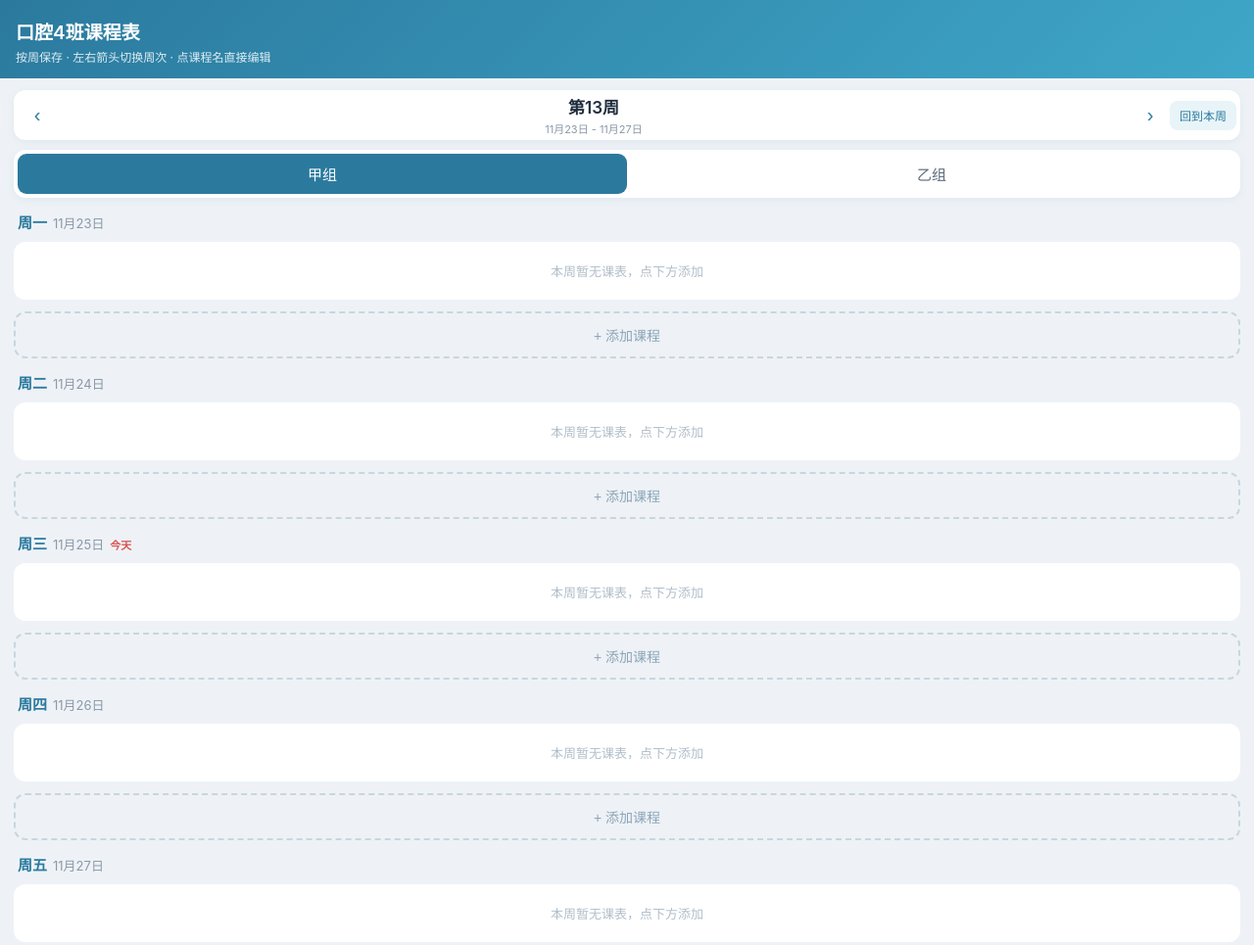
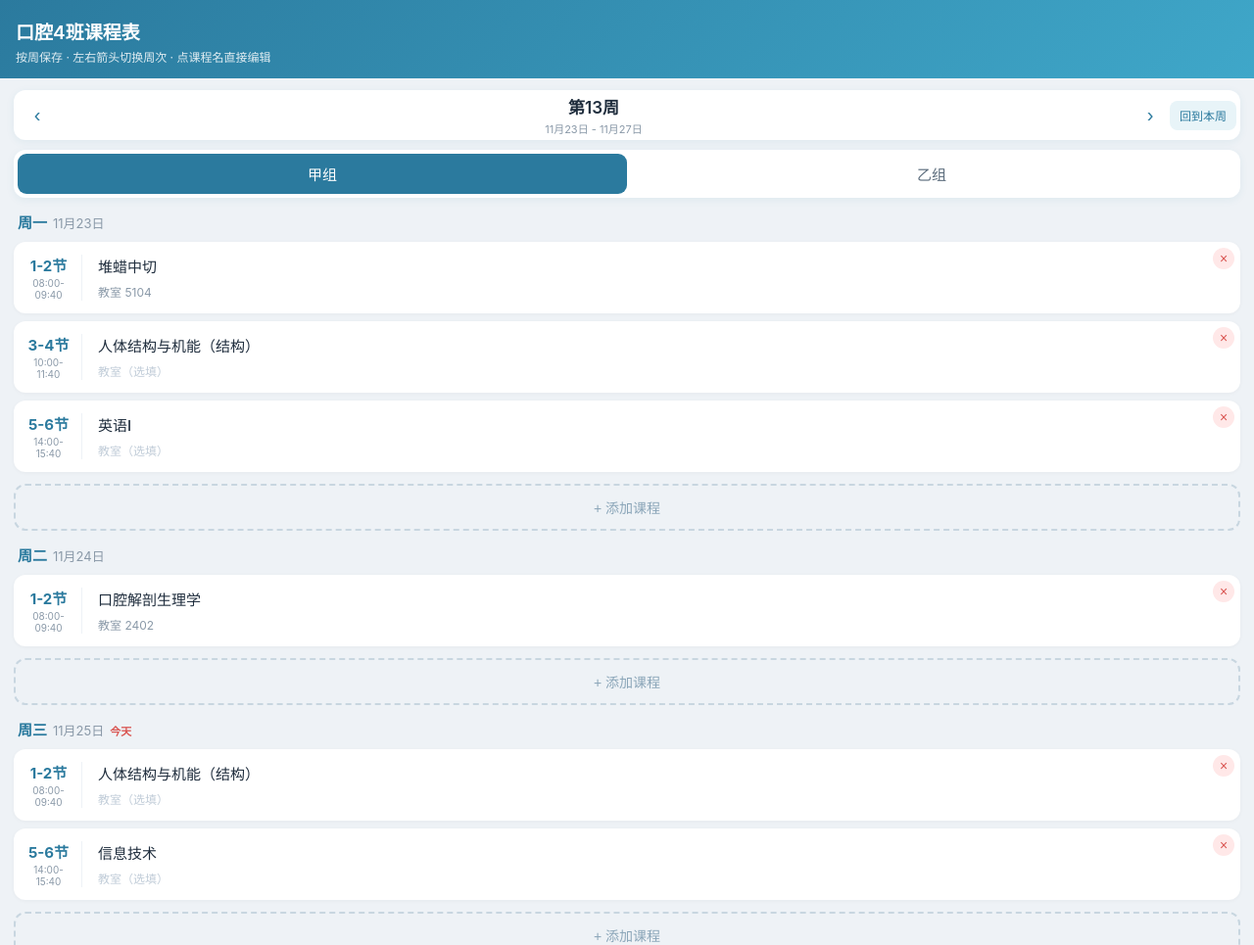
Before and after one commit to zimozhi/kq4-schedule, a plain HTML site: page index.html in a window 1280 px wide. Shown: the top 965 px of the page at 98% size. Drawn offline with Linux system fonts and the light colour scheme; no server answers.

Commit message:
Add week 13 schedule

```diff
--- a/index.html
+++ b/index.html
@@ -301,9 +301,27 @@ const WEEK12_DEFAULT = {
   ]
 };
 
-const WEEK_DEFAULTS = { "9": WEEK9_DEFAULT, "10": WEEK10_DEFAULT, "11": WEEK11_DEFAULT, "12": WEEK12_DEFAULT };
+// 第13周默认数据（11月23日-11月27日）
+const WEEK13_DEFAULT = {
+  a: [
+    [{period:1,name:"堆蜡中切",room:"教室 5104"},{period:2,name:"人体结构与机能（结构）",room:""},{period:3,name:"英语I",room:""}],
+    [{period:1,name:"口腔解剖生理学",room:"教室 2402"}],
+    [{period:1,name:"人体结构与机能（结构）",room:""},{period:3,name:"信息技术",room:""}],
+    [{period:1,name:"口腔解剖生理学",room:"教室 2402"},{period:2,name:"英语I",room:""},{period:3,name:"思想道德与法治",room:""},{period:4,name:"思想道德与法治（只到第七节）",room:""}],
+    [{period:1,name:"人体结构与机能（结构）",room:""},{period:2,name:"大学体育1",room:""},{period:3,name:"信息技术",room:""}]
+  ],
+  b: [
+    [{period:1,name:"堆蜡中切",room:"教室 5110"},{period:2,name:"人体结构与机能（结构）",room:""},{period:3,name:"英语I",room:""}],
+    [{period:1,name:"口腔解剖生理学",room:"教室 2402"}],
+    [{period:1,name:"人体结构与机能（结构）",room:""},{period:3,name:"信息技术",room:""}],
+    [{period:1,name:"口腔解剖生理学",room:"教室 2402"},{period:2,name:"英语I",room:""},{period:3,name:"思想道德与法治",room:""},{period:4,name:"思想道德与法治（只到第七节）",room:""}],
+    [{period:1,name:"人体结构与机能（结构）",room:""},{period:2,name:"大学体育1",room:""},{period:3,name:"信息技术",room:""}]
+  ]
+};
 
-const STORE_KEY = "kq4_week_data_v6";
+const WEEK_DEFAULTS = { "9": WEEK9_DEFAULT, "10": WEEK10_DEFAULT, "11": WEEK11_DEFAULT, "12": WEEK12_DEFAULT, "13": WEEK13_DEFAULT };
+
+const STORE_KEY = "kq4_week_data_v7";
 const TERM_KEY = "kq4_term_start_v1";
 const DEFAULT_TERM = "2026-08-31";
 
```
